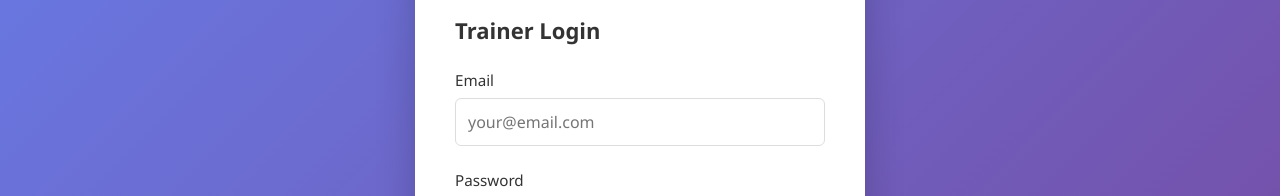
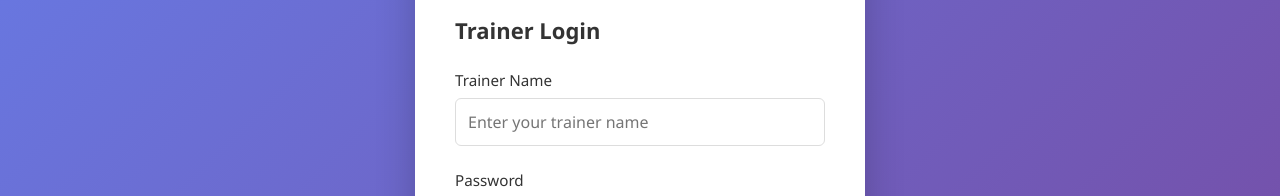
Before and after one commit to umashankarid/bmktimereport, a React (Create React App) app in the folder frontend/: page / in a window 1280 px wide. Shown: the part 311-507 px from the top of the page. Built offline with nearby package versions, Linux system fonts and the light colour scheme; no server answers.

Commit message:
Simplify trainer auth to use only name and password (no email)

```diff
--- a/frontend/src/pages/TrainerLoginPage.jsx
+++ b/frontend/src/pages/TrainerLoginPage.jsx
@@ -5,7 +5,6 @@ import '../styles/TrainerLoginPage.css';
 function TrainerLoginPage({ onLoginSuccess }) {
   const [isLogin, setIsLogin] = useState(true);
   const [trainerName, setTrainerName] = useState('');
-  const [email, setEmail] = useState('');
   const [password, setPassword] = useState('');
   const [confirmPassword, setConfirmPassword] = useState('');
   const [loading, setLoading] = useState(false);
@@ -18,8 +17,8 @@ function TrainerLoginPage({ onLoginSuccess }) {
     setLoading(true);
 
     // Validation
-    if (!trainerName || !email || !password) {
-      setError('All fields are required');
+    if (!trainerName || !password) {
+      setError('Trainer name and password are required');
       setLoading(false);
       return;
     }
@@ -36,14 +35,13 @@ function TrainerLoginPage({ onLoginSuccess }) {
       return;
     }
 
-    const result = await trainerAuthService.register(trainerName, email, password);
+    const result = await trainerAuthService.register(trainerName, password);
 
     if (result.success) {
       setError('');
       alert('Registration successful! Please login with your credentials.');
       setIsLogin(true);
       setTrainerName('');
-      setEmail('');
       setPassword('');
       setConfirmPassword('');
     } else {
@@ -58,13 +56,13 @@ function TrainerLoginPage({ onLoginSuccess }) {
     setError('');
     setLoading(true);
 
-    if (!email || !password) {
-      setError('Email and password are required');
+    if (!trainerName || !password) {
+      setError('Trainer name and password are required');
       setLoading(false);
       return;
     }
 
-    const result = await trainerAuthService.login(email, password);
+    const result = await trainerAuthService.login(trainerName, password);
 
     if (result.success) {
       setError('');
@@ -117,12 +115,12 @@ function TrainerLoginPage({ onLoginSuccess }) {
             <h2>Trainer Login</h2>
 
             <div className="form-group">
-              <label>Email</label>
+              <label>Trainer Name</label>
               <input
-                type="email"
-                value={email}
-                onChange={(e) => setEmail(e.target.value)}
-                placeholder="your@email.com"
+                type="text"
+                value={trainerName}
+                onChange={(e) => setTrainerName(e.target.value)}
+                placeholder="Enter your trainer name"
                 disabled={loading}
               />
             </div>
@@ -162,18 +160,7 @@ function TrainerLoginPage({ onLoginSuccess }) {
                 type="text"
                 value={trainerName}
                 onChange={(e) => setTrainerName(e.target.value)}
-                placeholder="Your name"
-                disabled={loading}
-              />
-            </div>
-
-            <div className="form-group">
-              <label>Email</label>
-              <input
-                type="email"
-                value={email}
-                onChange={(e) => setEmail(e.target.value)}
-                placeholder="your@email.com"
+                placeholder="Your trainer name"
                 disabled={loading}
               />
             </div>
--- a/frontend/src/services/trainerAuthService.js
+++ b/frontend/src/services/trainerAuthService.js
@@ -14,11 +14,10 @@ class TrainerAuthService {
   /**
    * Register a new trainer
    */
-  async register(trainerName, email, password) {
+  async register(trainerName, password) {
     try {
       const response = await axios.post(`${API_URL}/auth/trainer/register`, {
         trainer_name: trainerName,
-        email,
         password
       });
 
@@ -37,10 +36,10 @@ class TrainerAuthService {
   /**
    * Login trainer
    */
-  async login(email, password) {
+  async login(trainerName, password) {
     try {
       const response = await axios.post(`${API_URL}/auth/trainer/login`, {
-        email,
+        trainer_name: trainerName,
         password
       });
 
```
Also changed, not shown: 2 other files (tests, documents, lock files or other folders).
